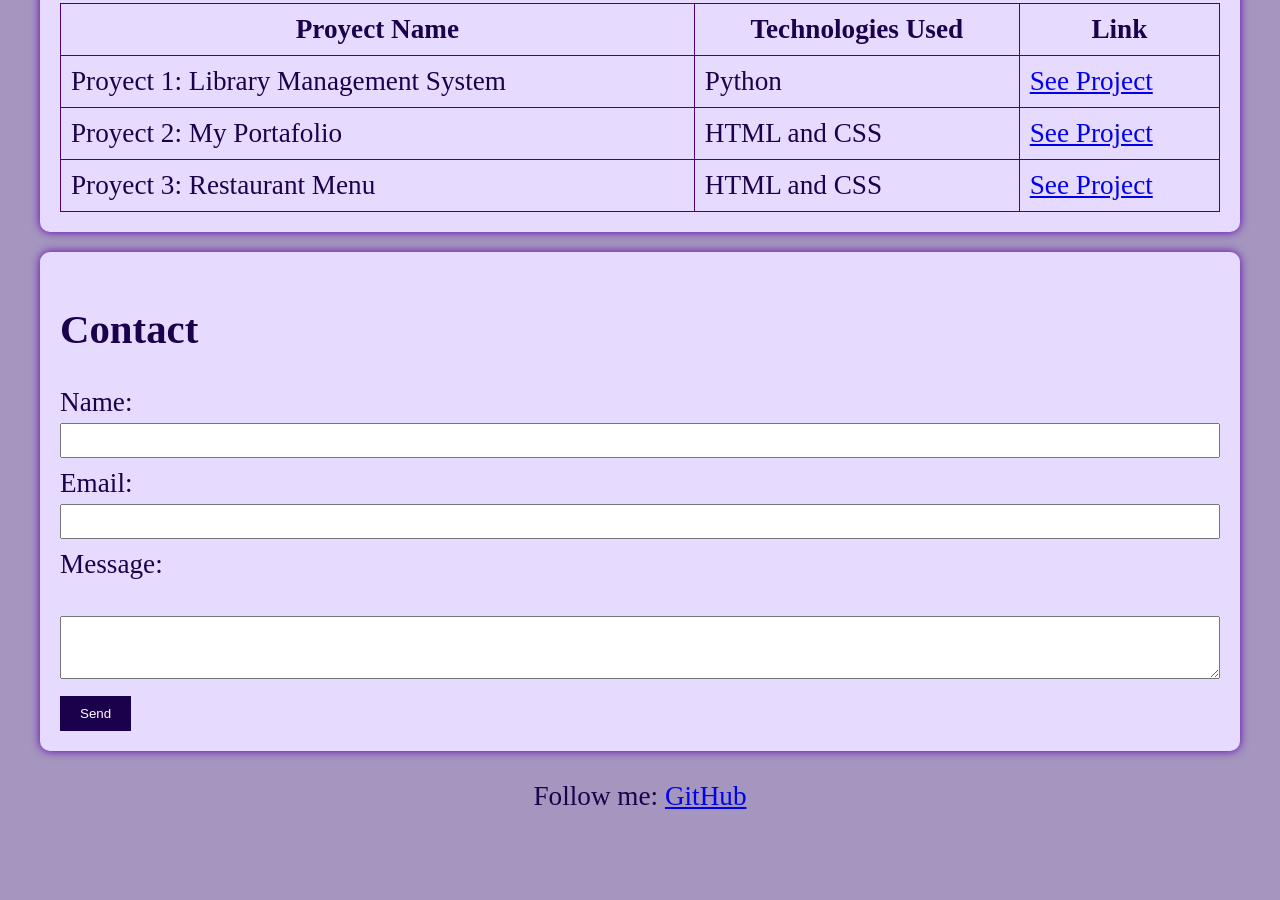
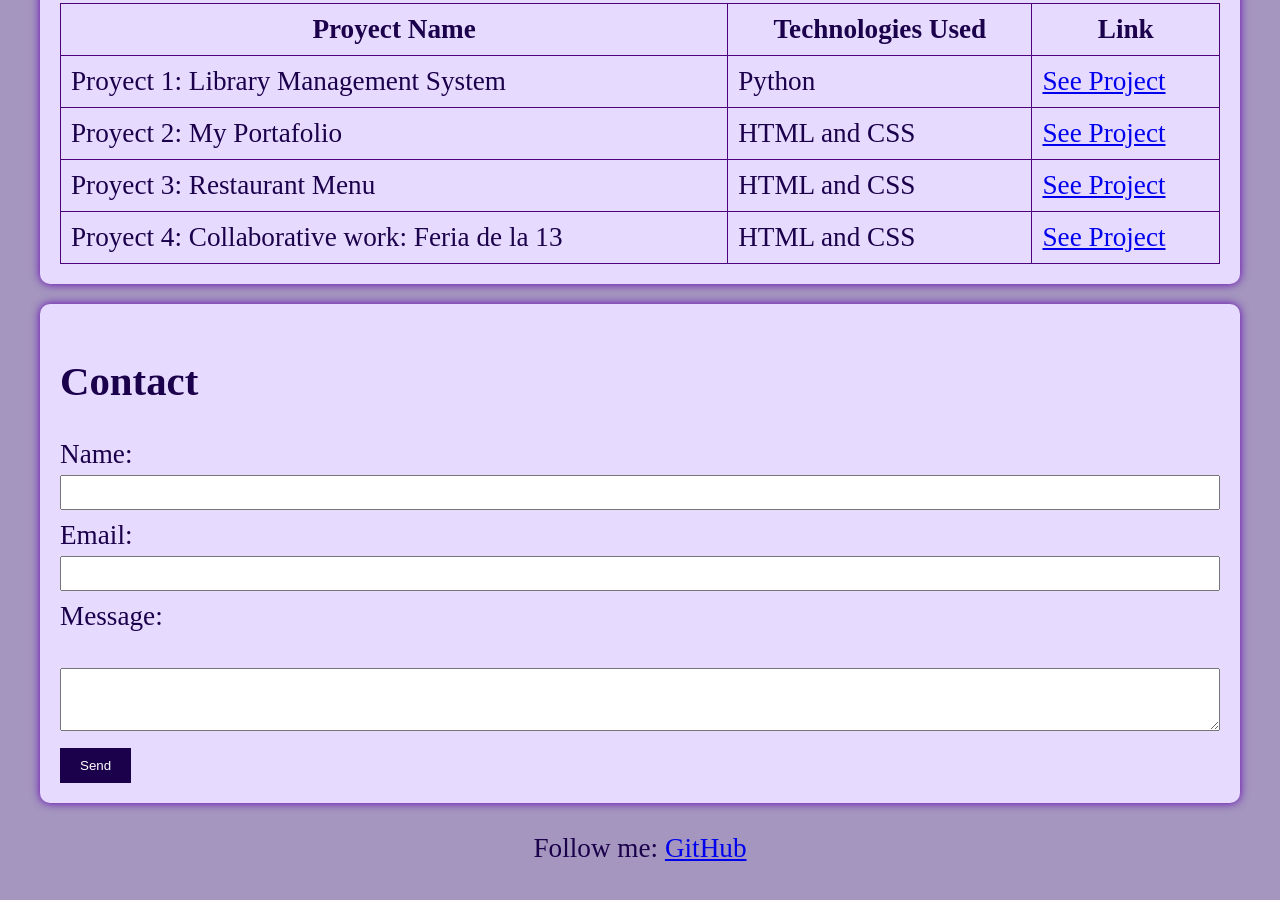
Before and after one commit to marianarestrepo26/Portfolio, a plain HTML site: page index.html in a window 1280 px wide. Shown: the part 1265-2165 px from the top of the page. Before the commit the page ends 2117 px from the top, so only its background shows below. Drawn offline with Linux system fonts and the light colour scheme.

Commit message:
Portfolio

```diff
--- a/index.html
+++ b/index.html
@@ -95,6 +95,11 @@
           <td>HTML and CSS</td>
           <td><a href="https://marianarestrepo26.github.io/Menu/" target="_blank">See Project</a></td>
         </tr>
+        <tr>
+          <td>Proyect 4: Collaborative work: Feria de la 13</td>
+          <td>HTML and CSS</td>
+          <td><a href="https://karina0517.github.io/FeriaDeLa13/" target="_blank">See Project</a></td>
+        </tr>
       </tbody>
     </table>
   </section>
```
